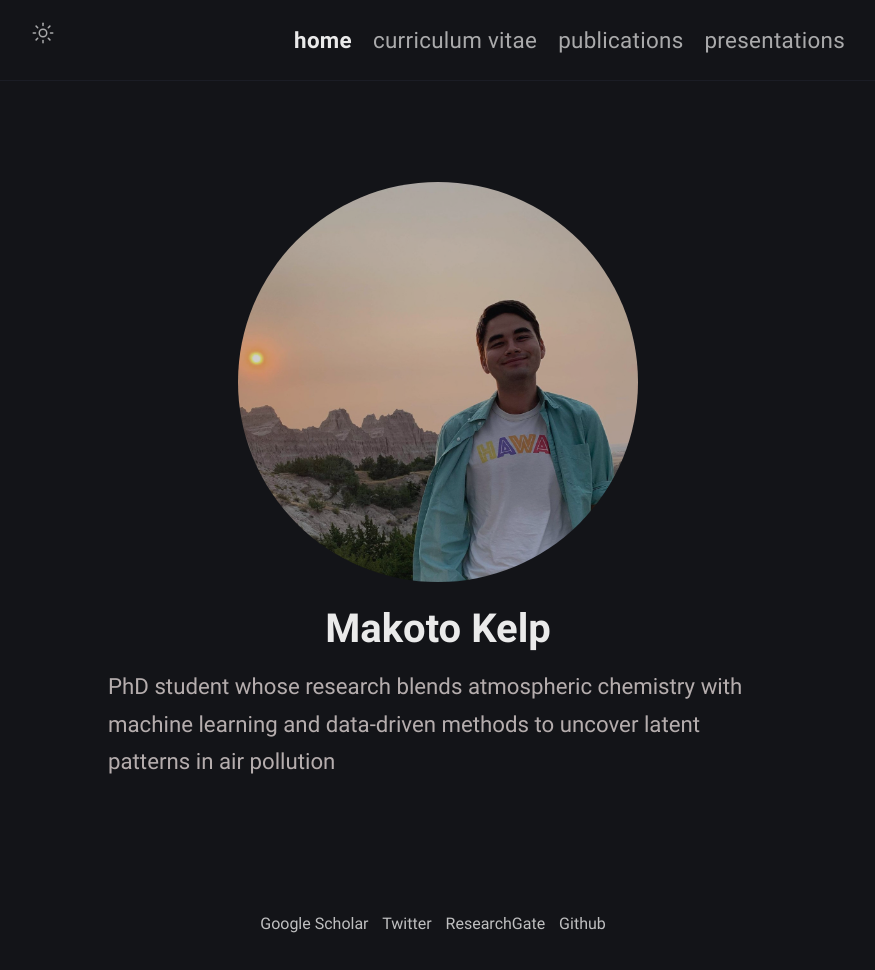
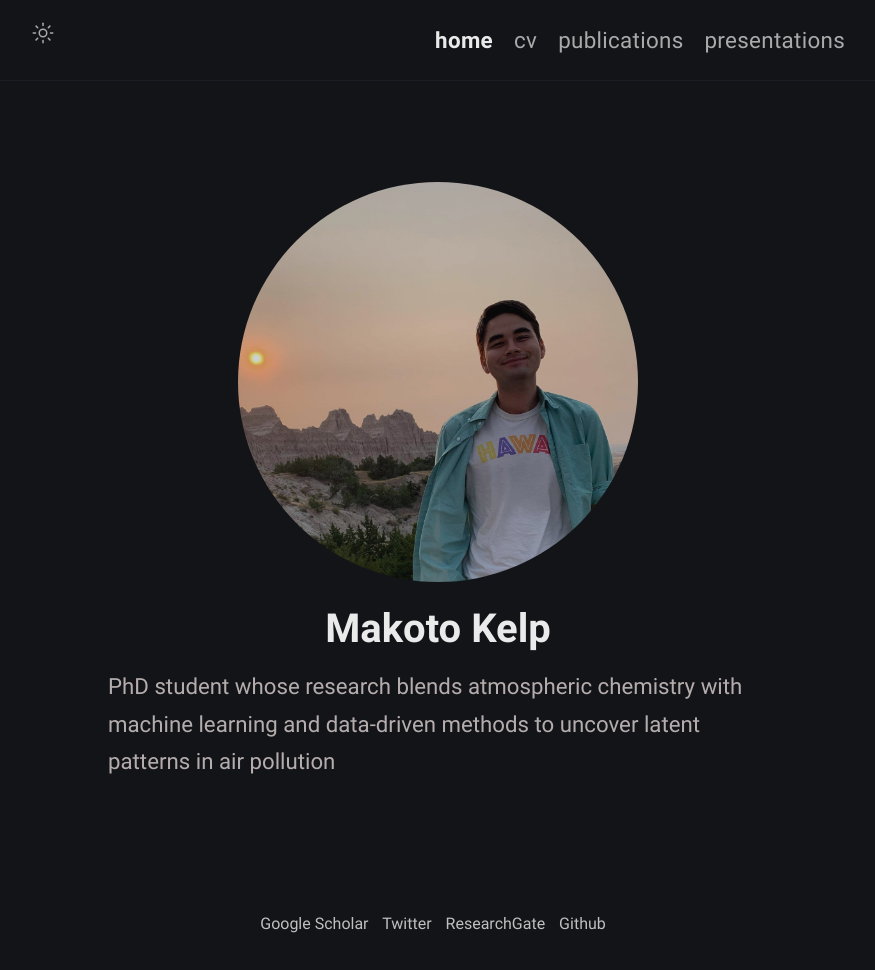
Before and after one commit to mkelp/mkelp.github.io, a Jekyll site: the page built from index.md, in a window 1280 px wide. Shown: the whole page, without its empty margins (202-1077 px from the left). Built offline with Jekyll 4.4.1, drawn with Linux system fonts in a browser that asks for light colours.

Commit message:
shorten CV title

```diff
--- a/_data/menus.yml
+++ b/_data/menus.yml
@@ -2,7 +2,7 @@
   url: /
   external: false
 
-- title: curriculum vitae
+- title: cv
   url: /CV/
   external: false
 
```
